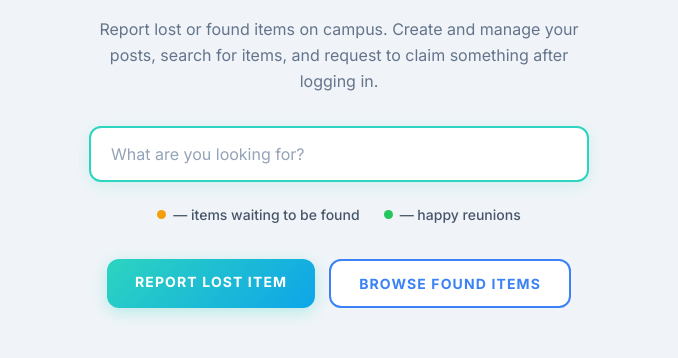
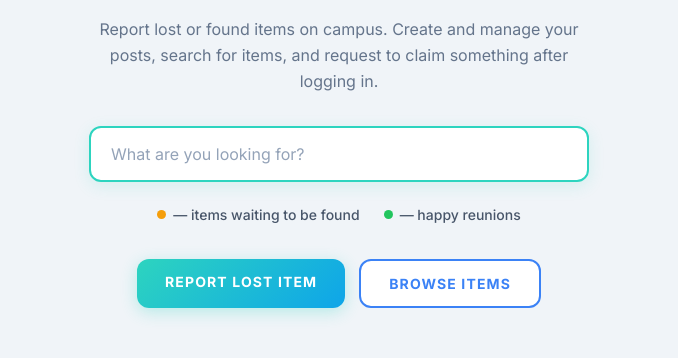
Before and after one commit to JikuanW/CS5610-project2-lost-and-found, a website with bundled scripts: page public/index.html in a window 1280 px wide. Shown: the part 324-682 px from the top of the page, without its empty margins (301-979 px from the left). Built offline with nearby package versions, Linux system fonts and the light colour scheme; files whose address does not match are found by name.

Commit message:
Update index.html changing it to browse items

```diff
--- a/public/index.html
+++ b/public/index.html
@@ -186,7 +186,7 @@
 
       <div class="cta-row">
         <a href="/lost-new.html" class="btn-report">Report Lost Item</a>
-        <a href="/found-browse.html" class="btn-browse">Browse Found Items</a>
+        <a href="/found-browse.html" class="btn-browse">Browse Items</a>
       </div>
     </main>
 
```
